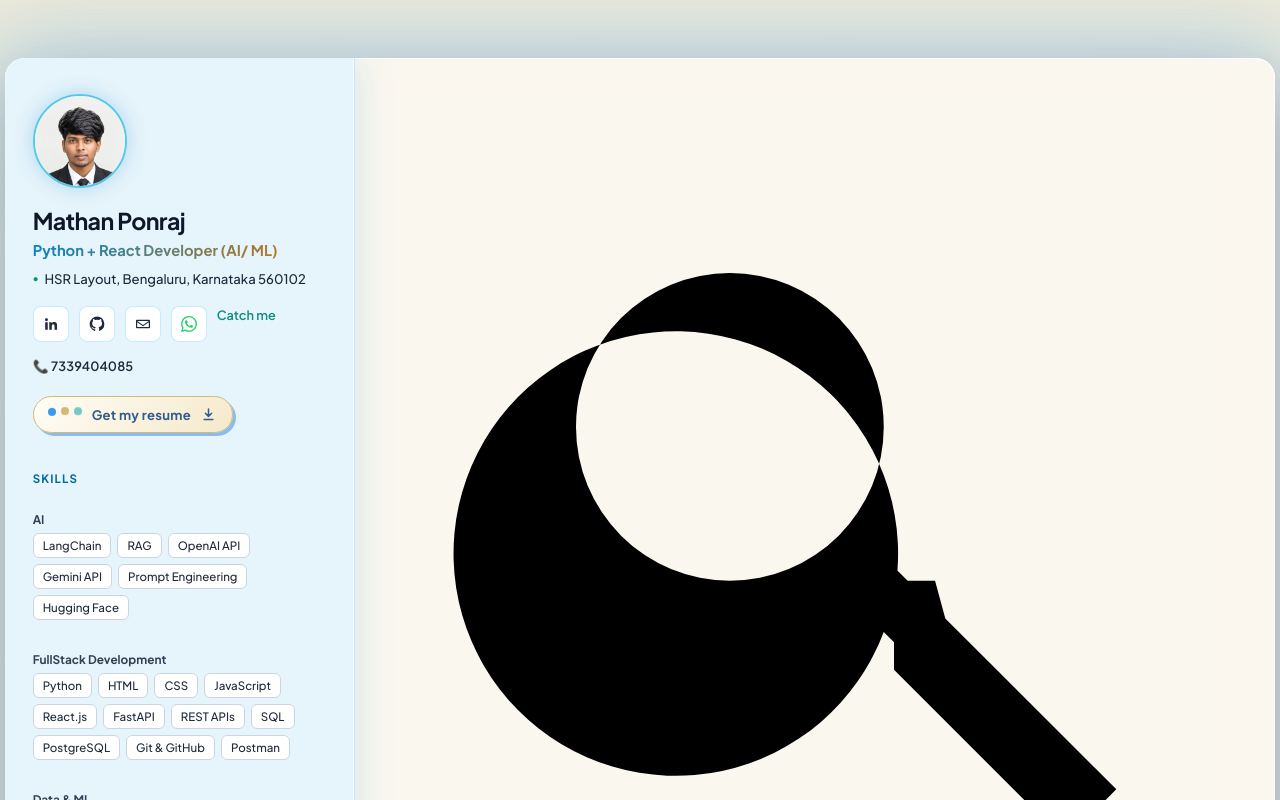
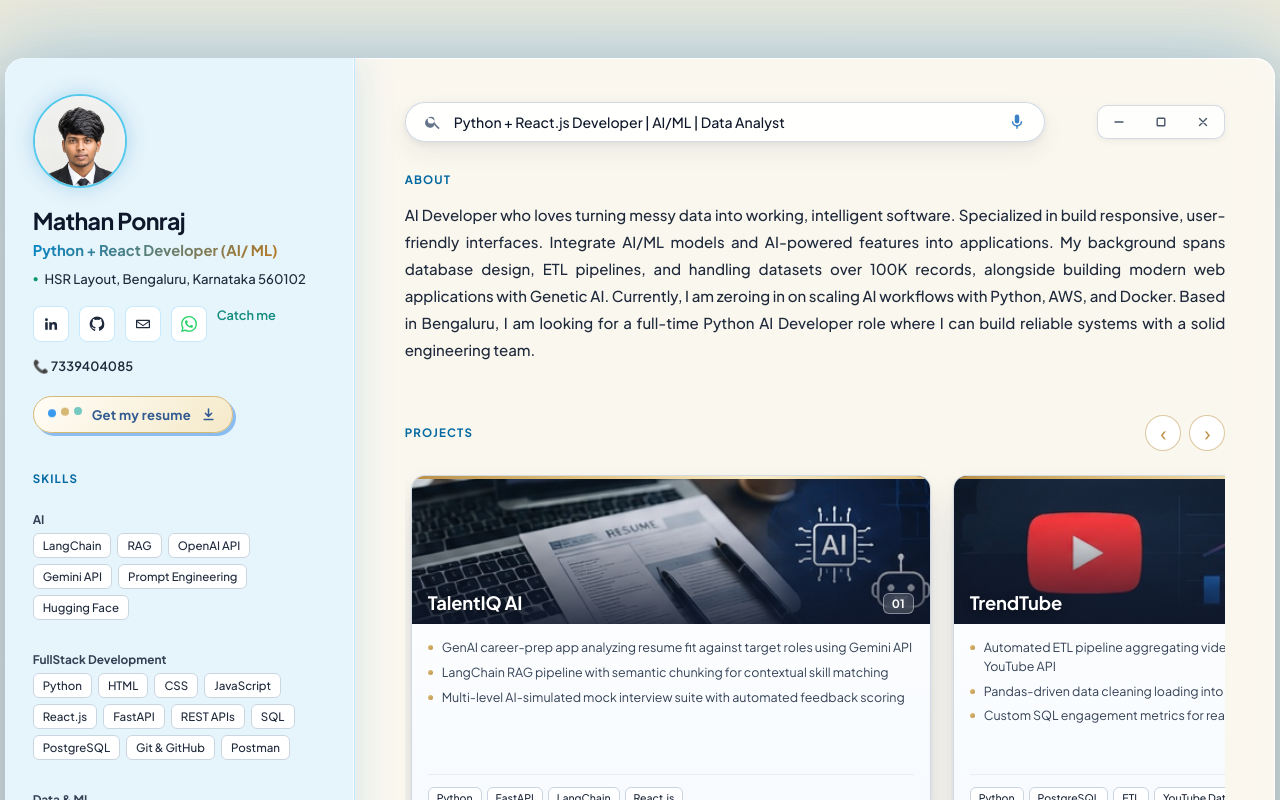
Before and after one commit to mathan-ponraj/mathan_portfolio, a React (Vite) app: page / in a window 1280 px wide. Shown: the top 800 px of the page. Built offline with nearby package versions, Linux system fonts and the light colour scheme.

Commit message:
Implement top bar with search and window controls
Added styles for a top bar with search and window controls.

```diff
--- a/src/App.css
+++ b/src/App.css
@@ -240,6 +240,97 @@ body::before {
   letter-spacing: 0.1em;
   color: #0369a1;
   margin-bottom: 2px;
+}
+
+/* Browser-style top bar: search pill + window controls */
+.topbar {
+  display: flex;
+  align-items: center;
+  gap: 16px;
+  margin-bottom: -22px; /* pulls About closer to the bar */
+}
+
+.search-pill {
+  flex: 1;
+  max-width: 640px;
+  min-width: 0;
+  display: flex;
+  align-items: center;
+  gap: 12px;
+  padding: 10px 18px;
+  background: rgba(255, 255, 255, 0.92);
+  border: 1px solid rgba(203, 213, 225, 0.9);
+  border-radius: 999px;
+  box-shadow: 0 2px 6px rgba(15, 23, 42, 0.07), 0 10px 24px rgba(15, 23, 42, 0.06);
+  transition: box-shadow 0.25s ease, border-color 0.25s ease;
+}
+
+.search-pill:hover {
+  border-color: rgba(86, 170, 240, 0.6);
+  box-shadow: 0 4px 10px rgba(15, 23, 42, 0.09), 0 14px 30px rgba(86, 170, 240, 0.22);
+}
+
+.search-icon,
+.search-mic {
+  width: 18px;
+  height: 18px;
+  flex-shrink: 0;
+  fill: #64748b;
+}
+
+.search-mic {
+  fill: #3b82c4;
+}
+
+.search-text {
+  flex: 1;
+  min-width: 0;
+  font-size: 0.88rem;
+  font-weight: 500;
+  color: var(--text-main);
+  white-space: nowrap;
+  overflow: hidden;
+  text-overflow: ellipsis;
+}
+
+.window-controls {
+  margin-left: auto;
+  display: flex;
+  flex-shrink: 0;
+  overflow: hidden;
+  border-radius: 10px;
+  border: 1px solid rgba(203, 213, 225, 0.85);
+  background: rgba(255, 255, 255, 0.75);
+  box-shadow: 0 2px 6px rgba(15, 23, 42, 0.06);
+}
+
+.wc-btn {
+  width: 42px;
+  height: 32px;
+  display: grid;
+  place-items: center;
+  cursor: default;
+  color: #475569;
+  transition: background 0.2s ease, color 0.2s ease;
+}
+
+.wc-btn svg {
+  width: 12px;
+  height: 12px;
+  fill: none;
+  stroke: currentColor;
+  stroke-width: 1.4;
+  stroke-linecap: round;
+  stroke-linejoin: round;
+}
+
+.wc-btn:hover {
+  background: rgba(15, 23, 42, 0.07);
+}
+
+.wc-close:hover {
+  background: #e5484d;
+  color: #ffffff;
 }
 
 /* About (now in the main column, above Projects) */
@@ -825,3 +916,23 @@ button:focus-visible {
     transform: none;
   }
 }
+
+@media (max-width: 720px) {
+  .topbar {
+    gap: 10px;
+    margin-bottom: -12px;
+  }
+  .search-pill {
+    padding: 8px 14px;
+  }
+  .search-text {
+    font-size: 0.78rem;
+  }
+  .search-mic {
+    display: none;
+  }
+  .wc-btn {
+    width: 34px;
+    height: 30px;
+  }
+}
```
